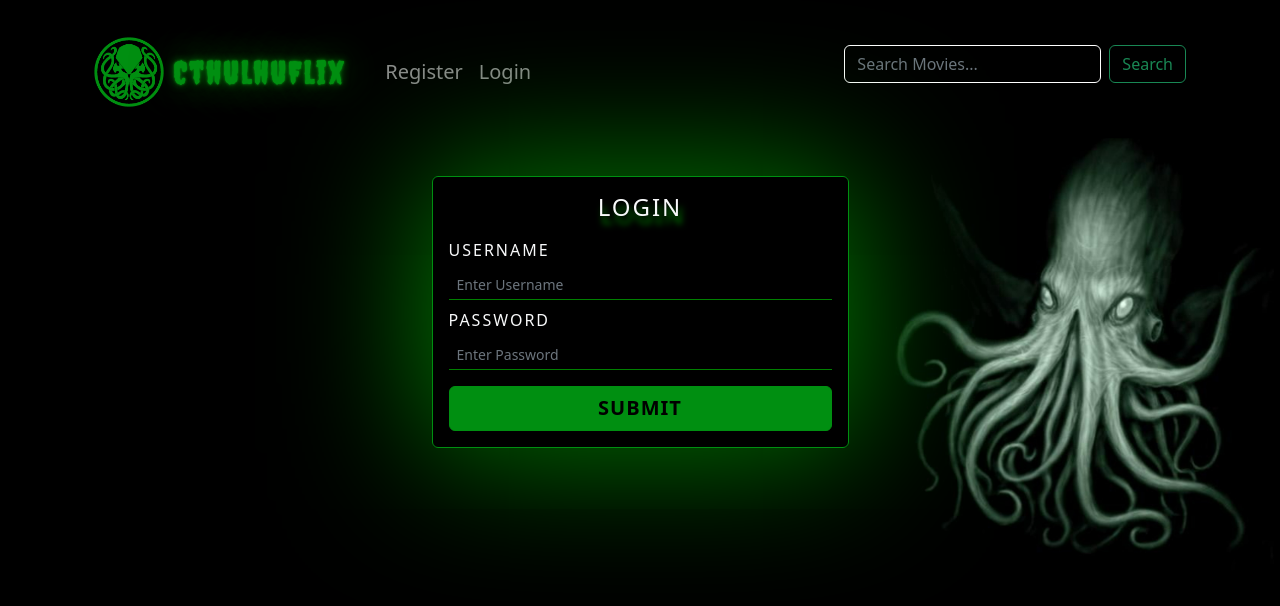
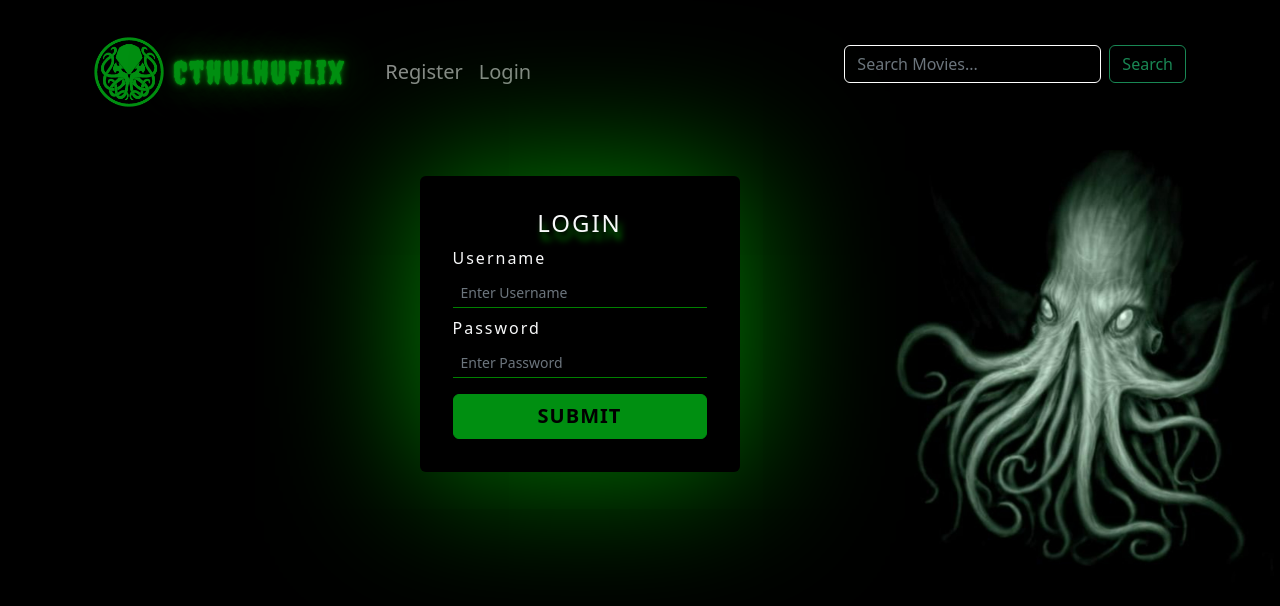
Before and after one commit to stepweaver/myFlix-client, a React (Vite) app: page /login in a window 1280 px wide. Shown: the top 606 px of the page. Built offline with nearby package versions, Linux system fonts and the light colour scheme.

Commit message:
Update login-view.jsx
Remove unnecessary bootstrap and narrow Login card

```diff
--- a/src/components/login-view/login-view.jsx
+++ b/src/components/login-view/login-view.jsx
@@ -1,5 +1,5 @@
 import { useState } from 'react';
-import { Button, Form, Card, CardGroup, Container, Row, Col } from 'react-bootstrap';
+import { Button, Form, Card } from 'react-bootstrap';
 
 import './login-view.scss';
 
@@ -17,10 +17,13 @@ export const LoginView = ({ onLoggedIn }) => {
 
     fetch('https://cthulhuflix.onrender.com/login?' + new URLSearchParams(data).toString(), {
       method: 'POST',
+      headers: {
+        'Content-Type': 'application/json'
+      },
       body: JSON.stringify(data)
     })
-    .then ((response) => response.json())
-    .then ((data) => {
+    .then((response) => response.json())
+    .then((data) => {
       console.log('Login Response: ', data);
       if (data.user) {
         localStorage.setItem('user', JSON.stringify(data.user));
@@ -36,12 +39,9 @@ export const LoginView = ({ onLoggedIn }) => {
   };
 
   return (
-    <Container>
-      <Row>
-        <Col>
-          <CardGroup>
-            <Card className='login-card bg-transparent p-3 mt-5 border-primary text-uppercase'>
-              <Card.Title className='text-center fs-4 card-title'>Login</Card.Title>
+    <Card className='login-card bg-transparent p-3 mt-5' style={{ width: '20rem' }}>
+      <Card.Body>
+        <Card.Title className='text-center fs-4 card-title text-uppercase'>Login</Card.Title>
         <Form onSubmit={handleSubmit}>
           <Form.Group controlId='loginUsername' className='input-group-sm mt-2'>
             <Form.Label>Username</Form.Label>
@@ -73,10 +73,7 @@ export const LoginView = ({ onLoggedIn }) => {
             Submit
           </Button>
         </Form>
+      </Card.Body>
     </Card>
-          </CardGroup>
-        </Col>
-      </Row>
-    </Container>
   );
 };
```
Lines whose indentation alone changed are shown as unchanged.
